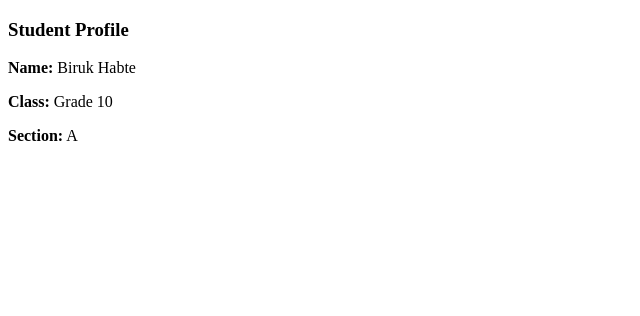
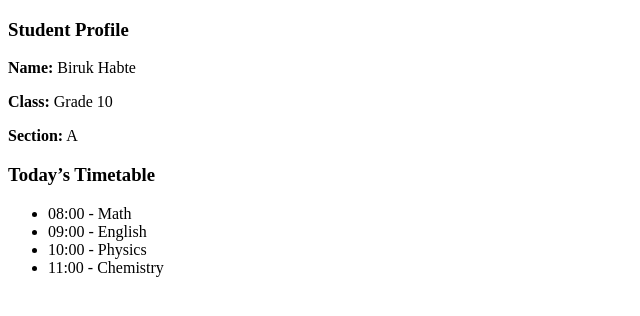
Before and after one commit to birukhabte/school-management-system, a React (Vite) app: page /student/dashboard in a window 1280 px wide. Shown: the top 316 px of the page, without its empty margins (0-640 px from the left). Built offline with nearby package versions, Linux system fonts and the light colour scheme.

Commit message:
todays time table is added

```diff
--- a/src/pages/Students/StudentDashboard.jsx
+++ b/src/pages/Students/StudentDashboard.jsx
@@ -13,9 +13,19 @@ const StudentDashboard = () => {
                 <p><strong>Class:</strong> Grade 10</p>
                 <p><strong>Section:</strong> A</p>
             </div>
-
+  {/* Today's Timetable */}
+            <div className="card timetable-card">
+                <h3>Today’s Timetable</h3>
+                <ul>
+                    <li>08:00 - Math</li>
+                    <li>09:00 - English</li>
+                    <li>10:00 - Physics</li>
+                    <li>11:00 - Chemistry</li>
+                </ul>
+            </div>
 
         </div>
+
     );
 };
 
```
